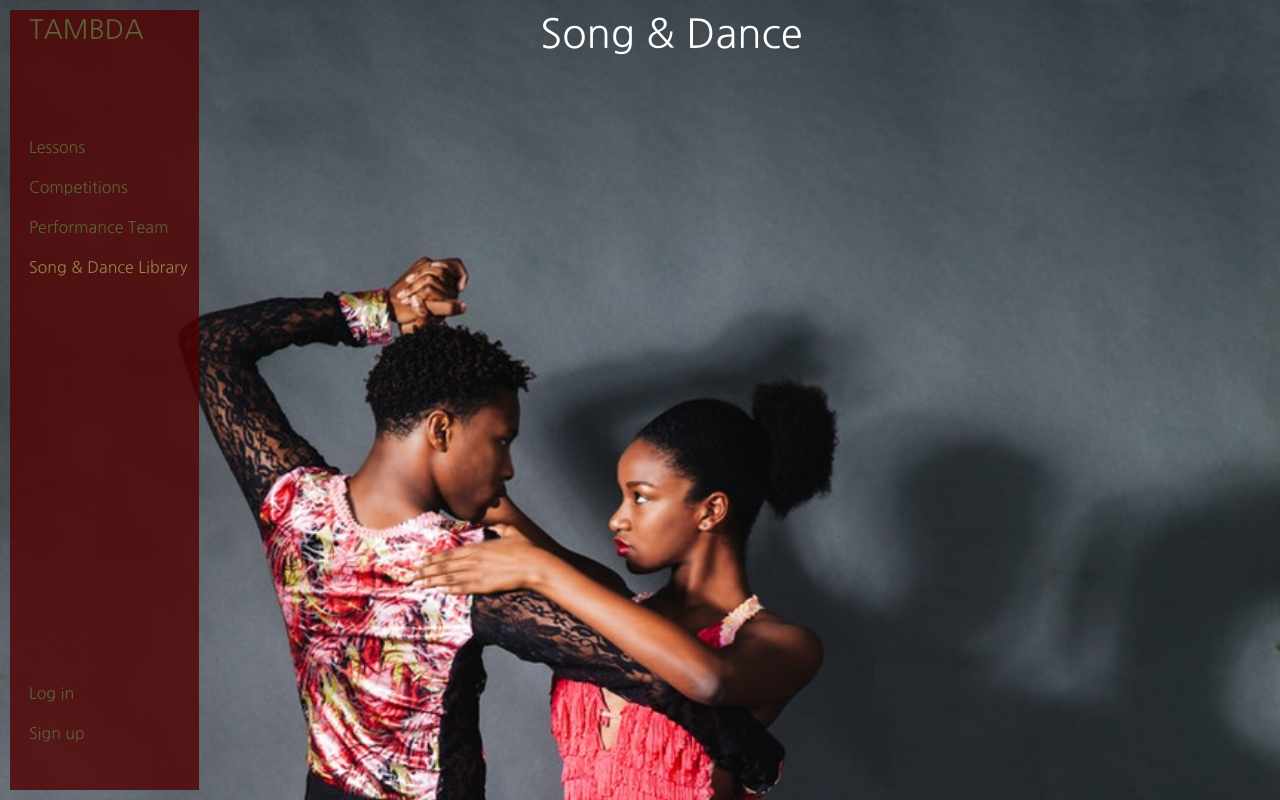
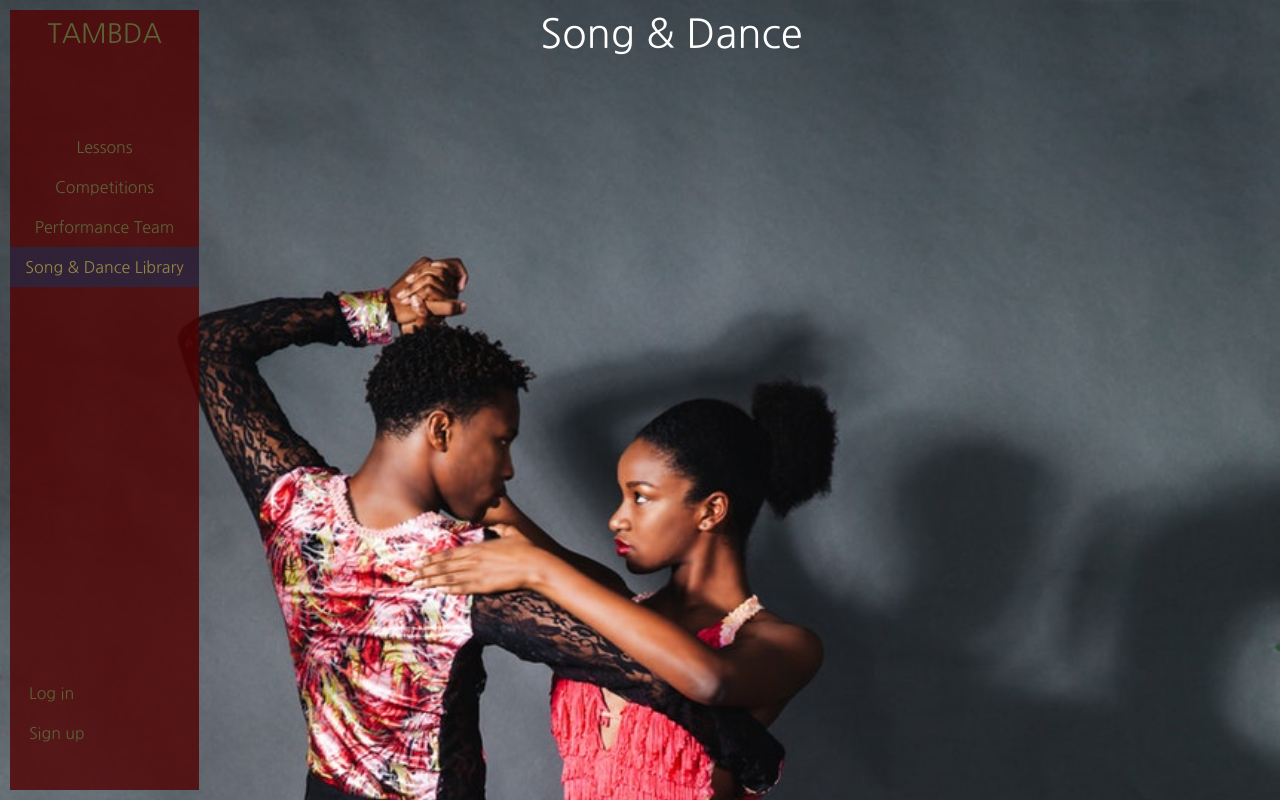
Before and after one commit to K20shores/TAMBDA, a Django app: page /song_and_dance/ in a window 1280 px wide. Run offline with Django 3.2, Linux system fonts and the light colour scheme; some libraries are stand-ins or nearby versions.

Commit message:
spacing changes in sidebar

```diff
--- a/tambda/static/css/app.css
+++ b/tambda/static/css/app.css
@@ -25,7 +25,6 @@ body{
 .sidebar {
     grid-area: sidebar;
     background-color: rgba(80, 0, 0, 0.8);
-    padding-left: 10%;
 }
 
 .main-content {
@@ -49,35 +48,18 @@ body{
     color: #998542;
 }
 
+#section-lessons .nav-lessons,
+#section-competitions .nav-competitions,
+#section-song-and-dance .nav-song-and-dance,
+#section-performance-team .nav-performance-team {
+  background-color: rgba(0, 60, 113, 0.4);
+}
+
 #section-home a.nav-home:hover,
 #section-lessons a.nav-lessons:hover,
 #section-competitions a.nav-competitions:hover,
 #section-song-and-dance a.nav-song-and-dance:hover,
 #section-performance-team a.nav-performance-team:hover {
-    color: #003C71;
-}
-
-a {
-  color: #5B6236;
-}
-
-a:hover {
-    color: #003C71;
-}
-
-.header a.navbar-brand {
-  color: #5B6236;
-}
-
-.header a.navbar-brand:hover {
-  color: #003C71;
-}
-
-.header #navbarNav .navbar-nav li a {
-  color: #5B6236;
-}
-
-.header #navbarNav .navbar-nav li a:hover {
   color: #003C71;
 }
 
@@ -90,19 +72,31 @@ a:hover {
     padding-right: 10%;
 }
 
-.sidebar .sidebar-brand {
+.sidebar div.sidebar-brand {
     height: 15%;
+    padding-top: 2%;
+    text-align: center;
 }
 
-.sidebar .sidebar-mainlinks {
+.sidebar div.sidebar-mainlinks {
     height: 70%;
+    text-align: center;
 }
 
-.sidebar .sidebar-accountlinks {
+.sidebar div.sidebar-accountlinks {
     height: 15%;
+    padding-left: 10%;
 }
 
-a.tamba-brand {
+.sidebar a {
+  color: #5B6236;
+}
+
+.sidebar a:hover {
+    color: #003C71;
+}
+
+.sidebar a.tamba-brand {
     text-decoration: none;
     font-size: 20pt;
 }
```
